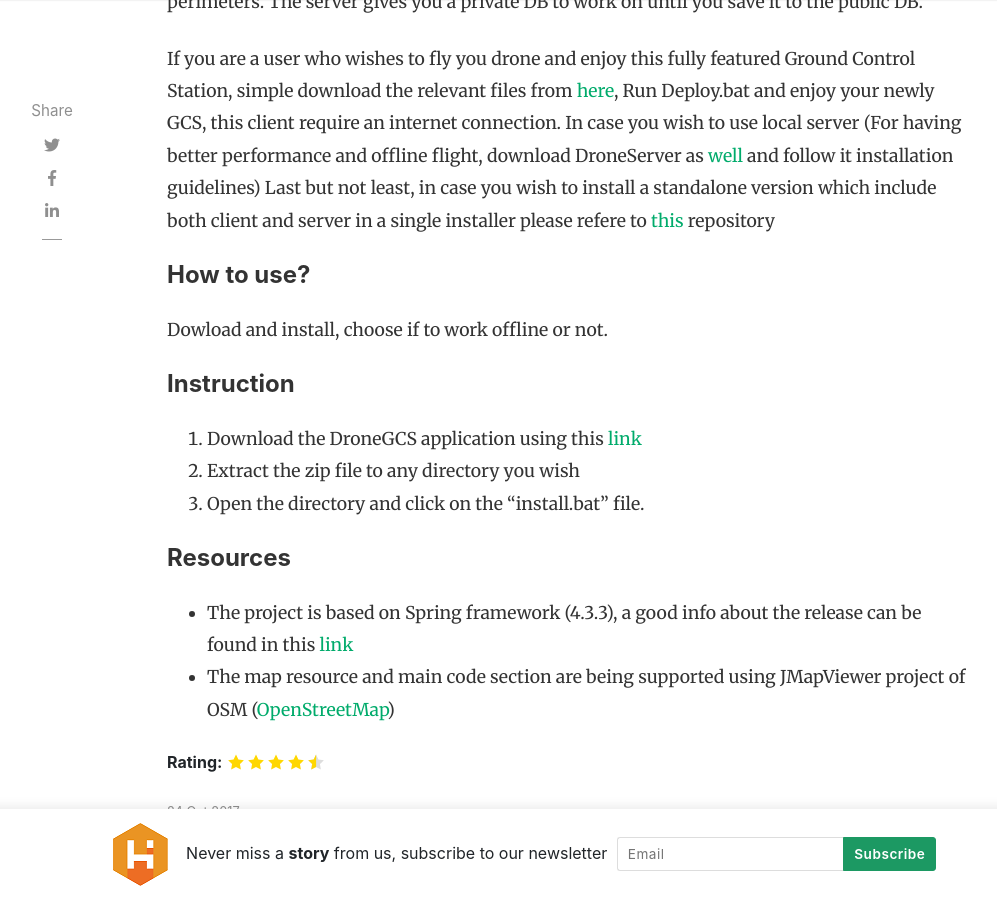
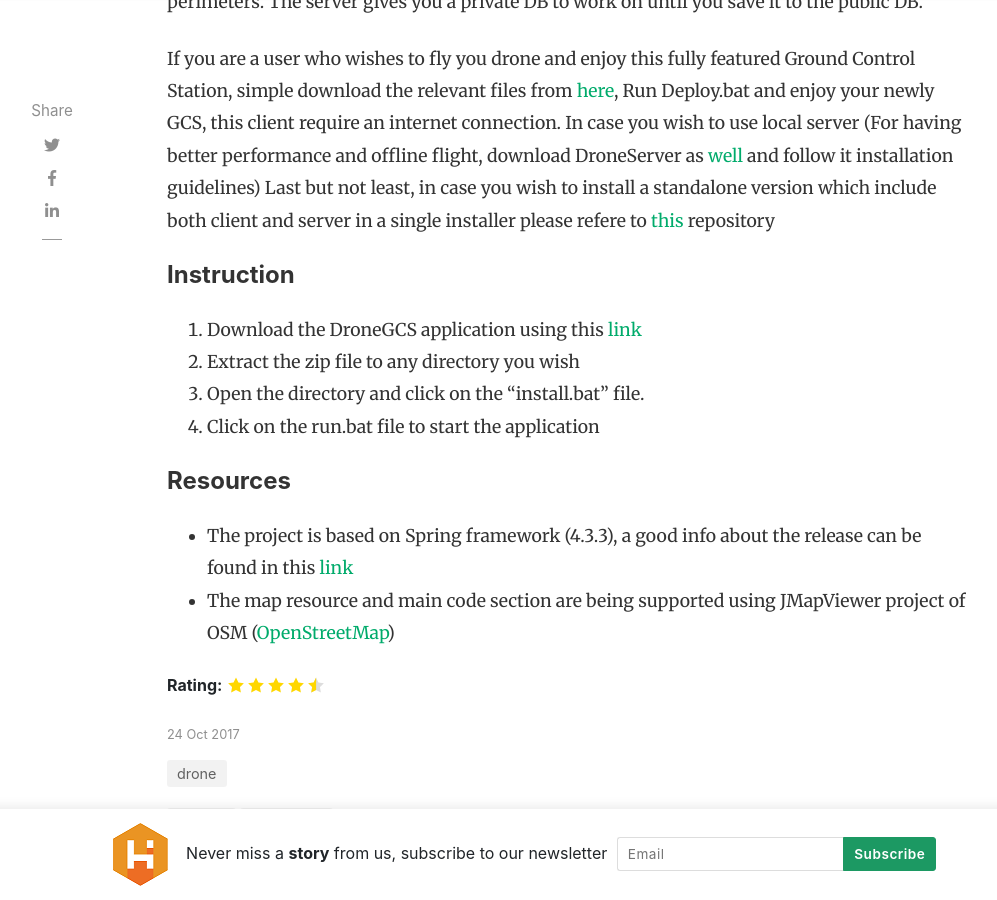
Before and after one commit to taljmars/dronedoc.io, a Jekyll site: the page built from _posts/2017-10-24-drone-gcs.md, in a window 1280 px wide and 900 px high, scrolled down 1108 px. Shown: the whole window, without its empty margins (118-1115 px from the left). Built offline with Jekyll 4.4.1, drawn with Linux system fonts in a browser that asks for light colours; nearby versions of some CDN libraries; comment, search, counter and statistics services are not loaded.

Commit message:
Update 2017-10-24-drone-gcs.md

```diff
--- a/_posts/2017-10-24-drone-gcs.md
+++ b/_posts/2017-10-24-drone-gcs.md
@@ -15,15 +15,12 @@ The following directory hold the DroneGCS project files for the GUI and Controll
 
 If you are a user who wishes to fly you drone and enjoy this fully featured Ground Control Station, simple download the relevant files from <a href="https://github.com/taljmars/DroneGCS/tree/master/ClientInstallation">here</a>, Run Deploy.bat and enjoy your newly GCS, this client require an internet connection. In case you wish to use local server (For having better performance and offline flight, download DroneServer as <a href="https://github.com/taljmars/DroneServer/tree/master/ServerInstallation">well</a> and follow it installation guidelines) Last but not least, in case you wish to install a standalone version which include both client and server in a single installer please refere to <a href="https://github.com/taljmars/StandaloneDroneGCS">this</a> repository
 
-#### How to use?
-
-Dowload and install, choose if to work offline or not.
-
 #### Instruction
 
-1. Download the DroneGCS application using this <a href="https://github.com/taljmars/DroneGCS/raw/master/ClientInstallation/Windows/Console-1.0.0-SNAPSHOT-win-x64.zip">link</a>
+1. Download the DroneGCS application using this <a href="https://github.com/taljmars/DroneGCS/raw/master/ClientInstallation/Windows/DroneGCS-win-x64.zip">link</a>
 2. Extract the zip file to any directory you wish
 3. Open the directory and click on the "install.bat" file.
+4. Click on the run.bat file to start the application
 
 #### Resources
 - The project is based on Spring framework (4.3.3), a good info about the release can be found in this <a href="http://repo.spring.io/release/org/springframework/spring/4.3.3.RELEASE/">link</a>
```
